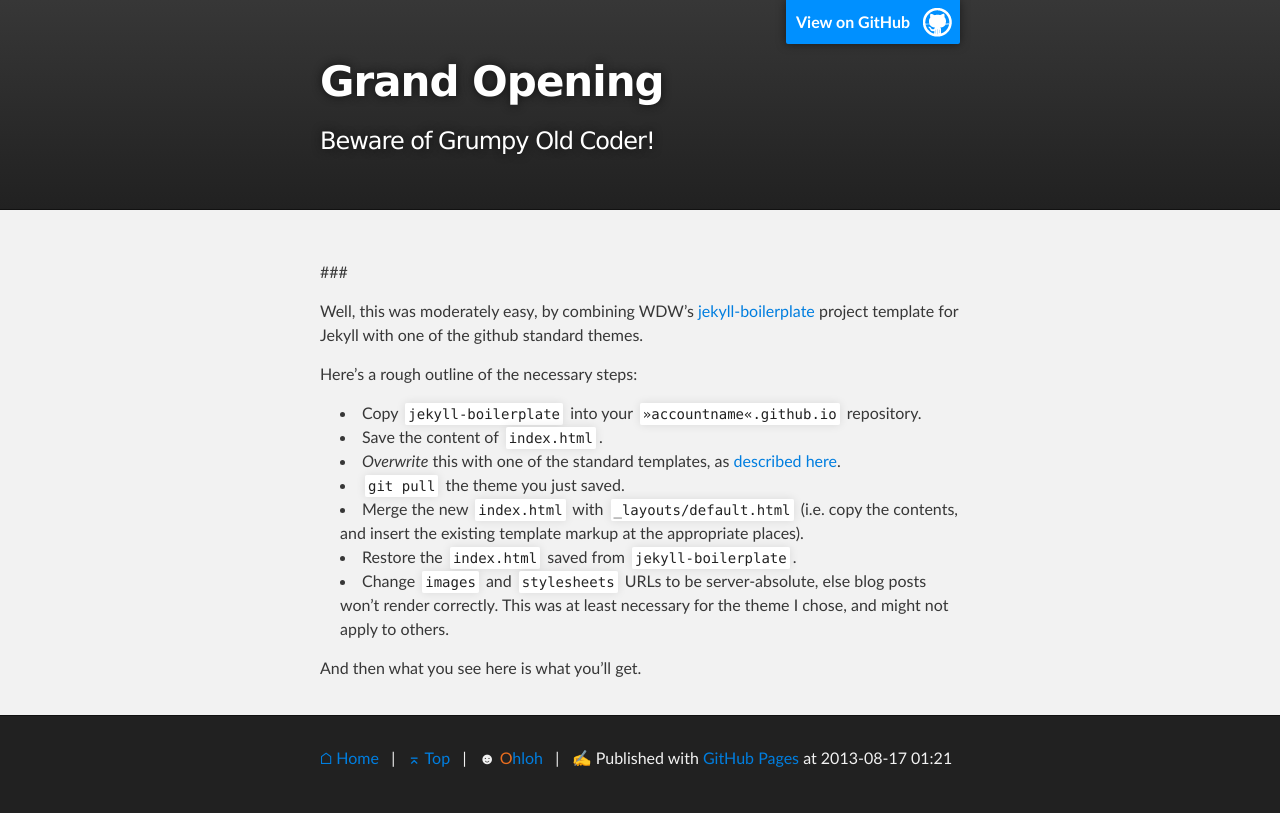
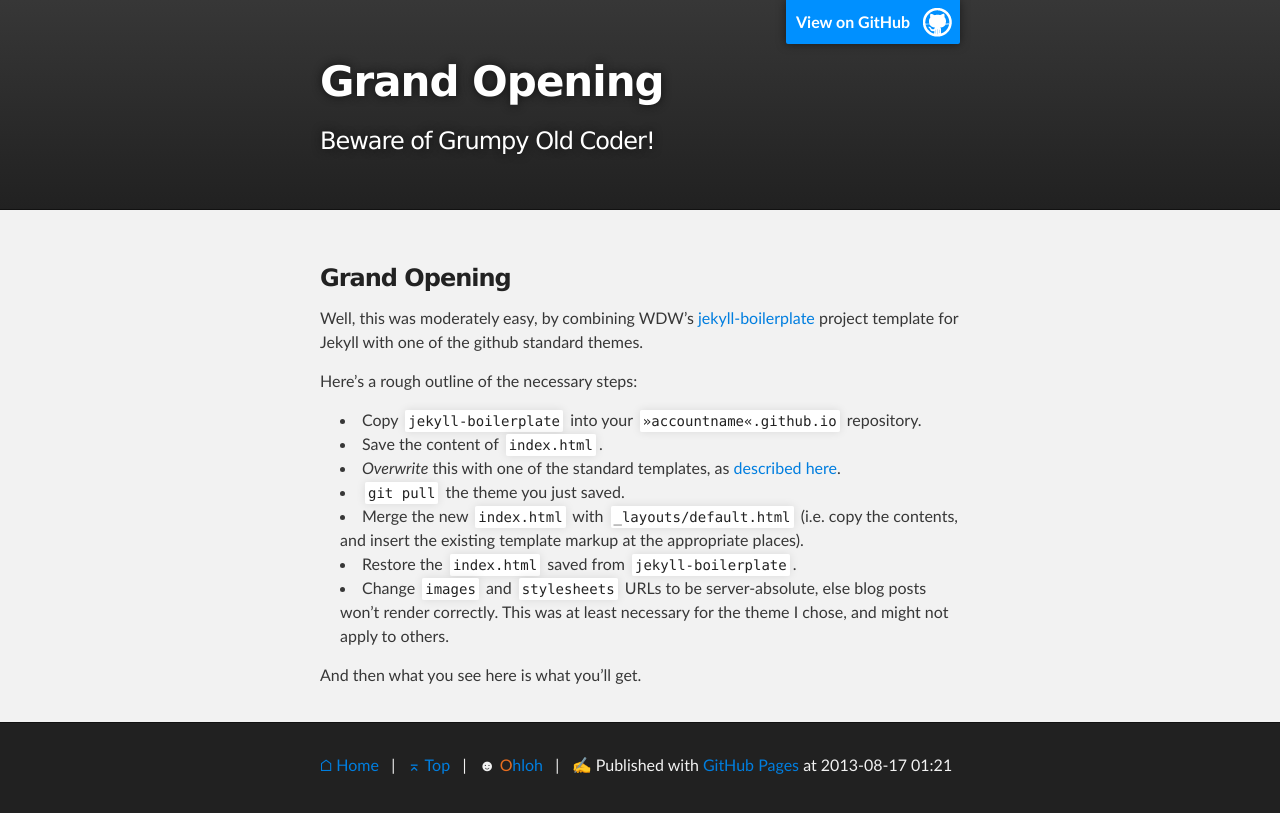
Before and after one commit to jhermann/jhermann.github.io, a Jekyll site: the page built from _posts/2013-08-17-grand-opening.md, in a window 1280 px wide. Shown: the top 813 px of the page. Built offline with Jekyll 4.4.1, drawn with Linux system fonts in a browser that asks for light colours; Markdown is read by kramdown in place of the engine named in the settings.

Commit message:
giving up on the post title thing

```diff
--- a/_posts/2013-08-17-grand-opening.md
+++ b/_posts/2013-08-17-grand-opening.md
@@ -9,7 +9,7 @@ tags:
 published: true
 ---
 
-### {{ title }}
+### Grand Opening
 
 Well, this was moderately easy, by combining WDW's
 [jekyll-boilerplate](https://github.com/web-design-weekly/jekyll-boilerplate)
```
